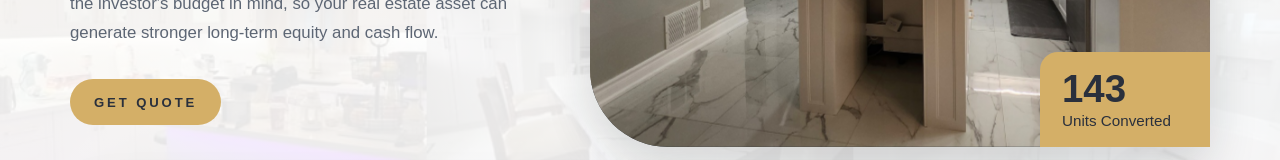
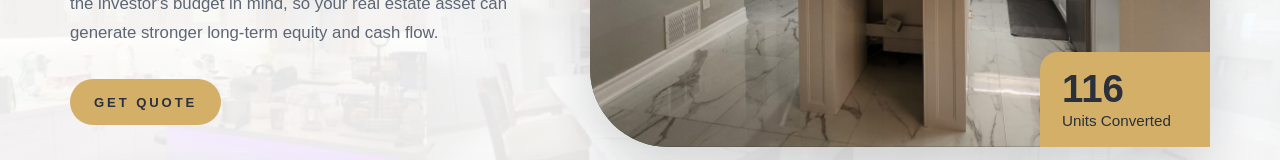
Before and after one commit to nhnamdev/sigmadesignandbuild, a React (Vite) app: page / in a window 1280 px wide. Shown: the part 545-705 px from the top of the page. Built offline with nearby package versions, Linux system fonts and the light colour scheme; a web font is replaced by a local one.

Commit message:
116 unit

```diff
--- a/src/components/Hero.jsx
+++ b/src/components/Hero.jsx
@@ -35,7 +35,7 @@ export default function Hero() {
             ))}
           </div>
           <div className="units-badge">
-            <strong>143</strong>
+            <strong>116</strong>
             <span>Units Converted</span>
           </div>
         </div>
--- a/src/styles/footer.css
+++ b/src/styles/footer.css
@@ -1,5 +1,6 @@
 .footer-cta-wrap {
   padding: 0 0 28px;
+      padding-top: 30px;
   color: #fff;
   background:
     linear-gradient(rgba(24, 28, 37, 0.98), rgba(24, 28, 37, 0.98)),
```
